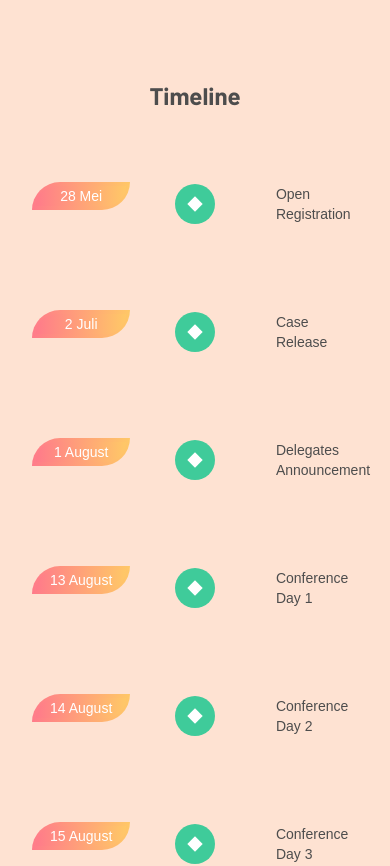
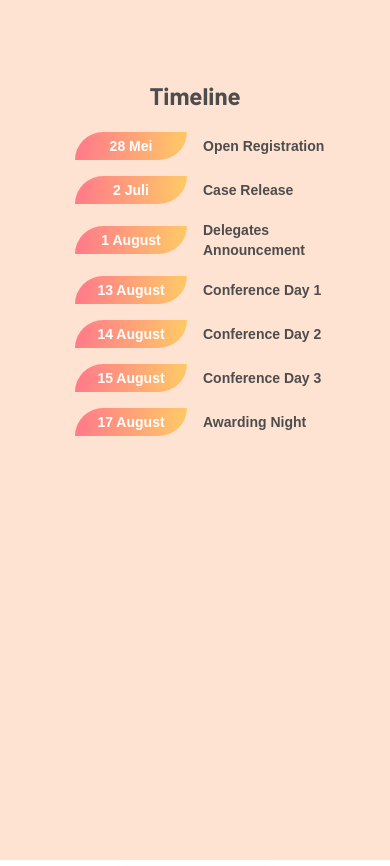
Before and after one commit to theodorusclarence/sxceosleague, a Next.js app: page /conference in a window 390 px wide. Shown: the part 4220-5086 px from the top of the page. Built offline with nearby package versions, Linux system fonts and the light colour scheme; a web font is replaced by a local one.

Commit message:
feat: remove green svg timeline on mobile view

```diff
--- a/components/TimelineList.jsx
+++ b/components/TimelineList.jsx
@@ -1,17 +1,17 @@
 export default function TimelineList({ eventDate, eventName }) {
     return (
-        <div className='max-w-4xl px-4 mx-auto'>
-            <div className='grid h-32 grid-flow-row grid-cols-3 gap-4'>
-                <div className='flex flex-col justify-center'>
-                    <div className='p-1 rounded-tl-full rounded-br-full bg-gradient-to-r from-geraldine to-goldentainoi'>
+        <div className='max-w-3xl mx-auto mt-4'>
+            <div className='grid grid-flow-row grid-cols-2 md:grid-cols-[2fr,1fr,2fr] md:gap-0 gap-4'>
+                <div className='flex flex-col items-end justify-center'>
+                    <div className='p-1 min-w-[7rem] md:min-w-[12rem] rounded-tl-full rounded-br-full bg-gradient-to-r from-geraldine to-goldentainoi'>
                         <div className='text-white rounded-tl-full rounded-br-full bg-gradient-to-r from-geraldine to-goldentainoi md:px-9 lg:py-3'>
-                            <p className='my-0 text-center md:text-xl lg:mx-0 lg:text-2xl'>
+                            <p className='my-0 font-bold text-center md:text-xl lg:mx-0'>
                                 {eventDate}
                             </p>
                         </div>
                     </div>
                 </div>
-                <div className='flex flex-col justify-center px-4 py-4 mt-4 sm:mt-0'>
+                <div className='flex-col justify-center hidden py-4 mt-4 md:px-4 sm:mt-0 md:flex'>
                     <img
                         src='/images/green-circle.svg'
                         alt='green-circle'
@@ -19,8 +19,8 @@ export default function TimelineList({ eventDate, eventName }) {
                     />
                 </div>
 
-                <div className='flex flex-col justify-center px-4 py-4 mt-4 sm:mt-0'>
-                    <p className='md:text-2xl text-tundora'>{eventName}</p>
+                <div className='flex flex-col justify-center font-bold md:px-4 md:py-4 sm:mt-0'>
+                    <p className='md:text-xl text-tundora'>{eventName}</p>
                 </div>
             </div>
         </div>
```
